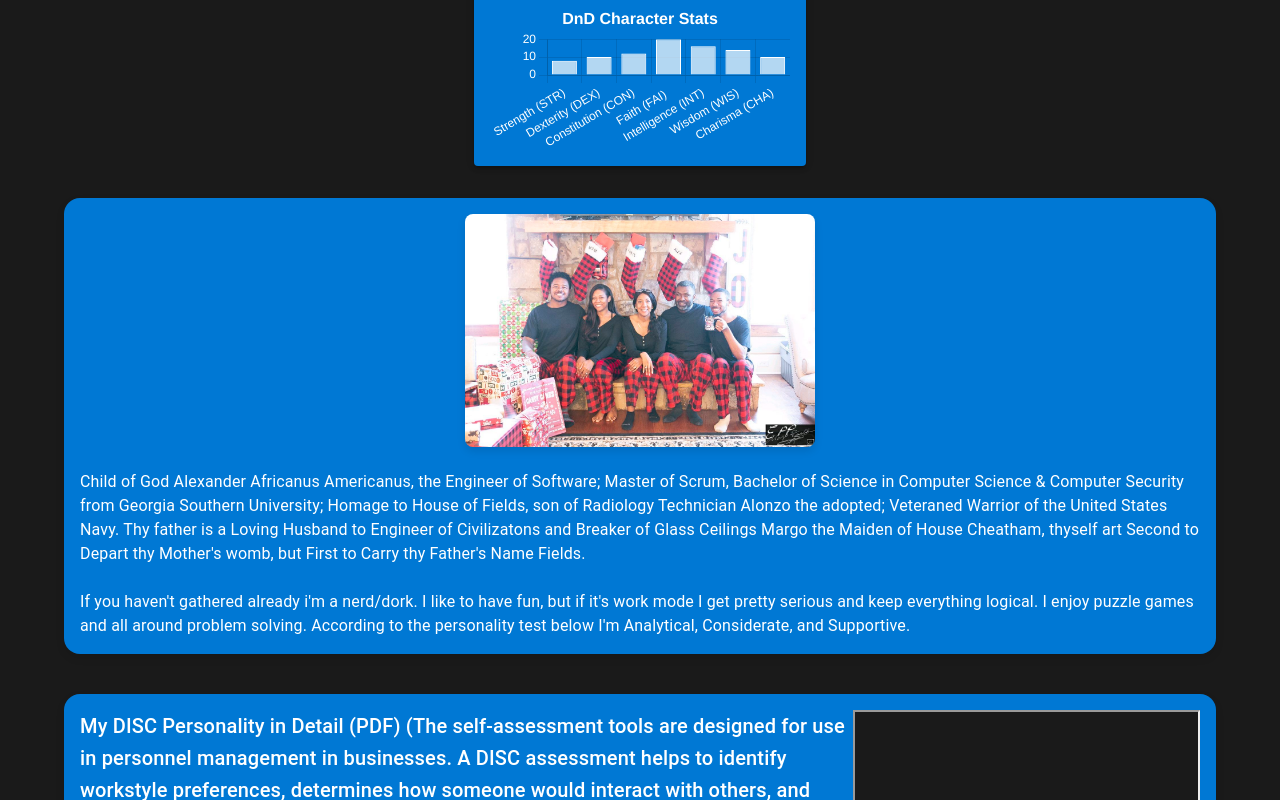
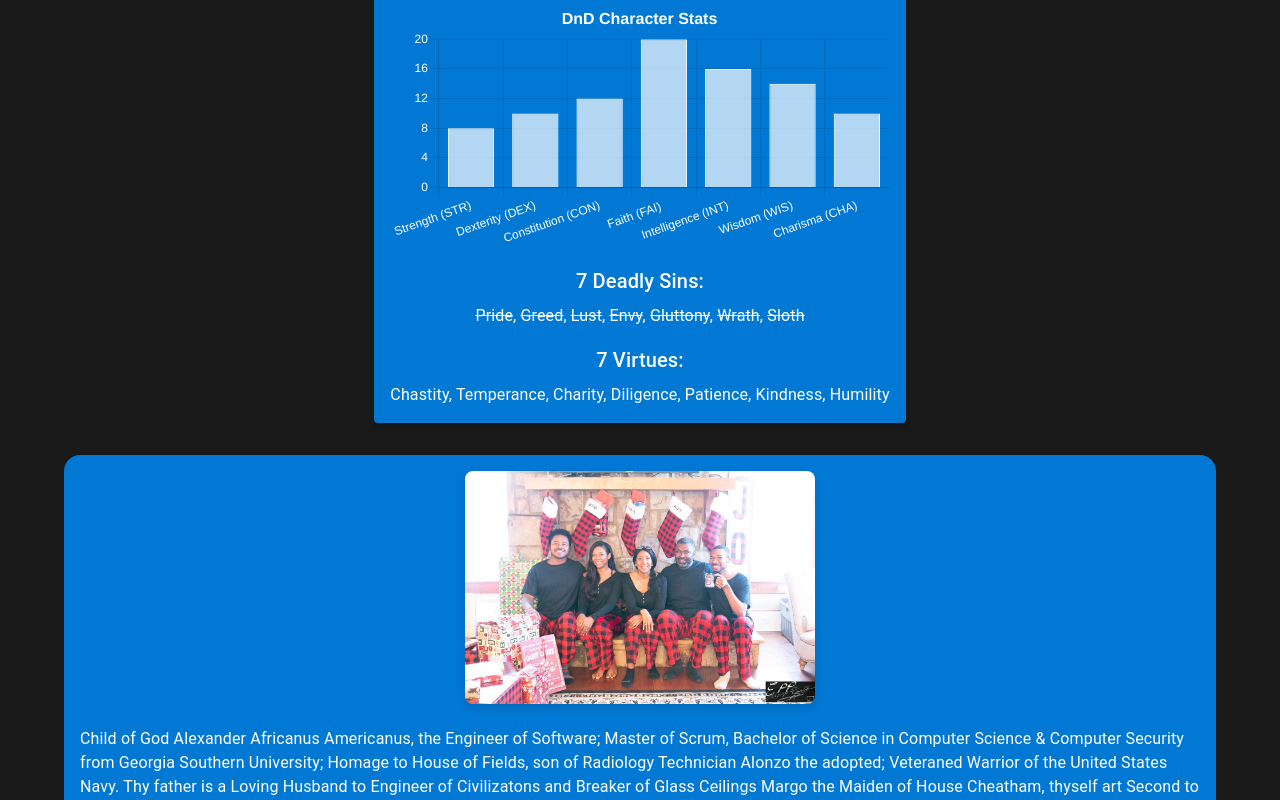
Before and after one commit to roku674/Website, a React (Create React App) app in the folder frontend/: page /personality in a window 1280 px wide. Shown: the part 1095-1895 px from the top of the page. Built offline with nearby package versions, Linux system fonts and the light colour scheme; no server answers.

Commit message:
Update Personality.js

```diff
--- a/frontend/src/pages/Personality.js
+++ b/frontend/src/pages/Personality.js
@@ -156,6 +156,46 @@ const Personality = () => {
                   },
                 }}
               />
+
+              {/* 7 Deadly Sins and 7 Virtues Section */}
+              <Typography
+                variant="h6"
+                gutterBottom
+                align="center"
+                style={{ color: "white", marginTop: "16px" }}
+              >
+                7 Deadly Sins:
+              </Typography>
+              <Typography
+                variant="body1"
+                align="center"
+                style={{ color: "white", marginBottom: "16px" }}
+              >
+                <span style={{ textDecoration: "line-through" }}>Pride</span>,{" "}
+                <span style={{ textDecoration: "line-through" }}>Greed</span>,{" "}
+                <span style={{ textDecoration: "line-through" }}>Lust</span>,{" "}
+                <span style={{ textDecoration: "line-through" }}>Envy</span>,{" "}
+                <span style={{ textDecoration: "line-through" }}>Gluttony</span>
+                , <span style={{ textDecoration: "line-through" }}>Wrath</span>,{" "}
+                <span style={{ textDecoration: "line-through" }}>Sloth</span>
+              </Typography>
+
+              <Typography
+                variant="h6"
+                gutterBottom
+                align="center"
+                style={{ color: "white" }}
+              >
+                7 Virtues:
+              </Typography>
+              <Typography
+                variant="body1"
+                align="center"
+                style={{ color: "white" }}
+              >
+                Chastity, Temperance, Charity, Diligence, Patience, Kindness,
+                Humility
+              </Typography>
             </Paper>
           </Grid>
 
@@ -181,15 +221,16 @@ const Personality = () => {
                 <Grid item>
                   <Typography variant="body1">
                     {/* My narrative here */}
-                    Child of God Alexander Africanus Americanus, the Engineer of Software; Master of
-                    Scrum, Bachelor of Science in Computer Science & Computer
-                    Security from Georgia Southern University; Homage to House of
-                    Fields, son of Radiology Technician Alonzo the adopted;
-                    Veteraned Warrior of the United States Navy. Thy father is a
-                    Loving Husband to Engineer of Civilizatons and Breaker of
-                    Glass Ceilings Margo the Maiden of House Cheatham, thyself
-                    art Second to Depart thy Mother's womb, but First to Carry
-                    thy Father's Name Fields.
+                    Child of God Alexander Africanus Americanus, the Engineer of
+                    Software; Master of Scrum, Bachelor of Science in Computer
+                    Science & Computer Security from Georgia Southern
+                    University; Homage to House of Fields, son of Radiology
+                    Technician Alonzo the adopted; Veteraned Warrior of the
+                    United States Navy. Thy father is a Loving Husband to
+                    Engineer of Civilizatons and Breaker of Glass Ceilings Margo
+                    the Maiden of House Cheatham, thyself art Second to Depart
+                    thy Mother's womb, but First to Carry thy Father's Name
+                    Fields.
                     <br></br>
                     <br></br>
                     If you haven't gathered already i'm a nerd/dork. I like to
```
